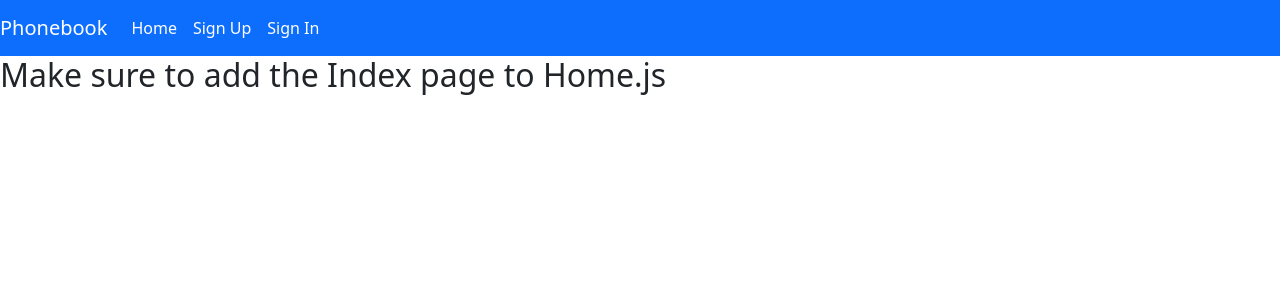
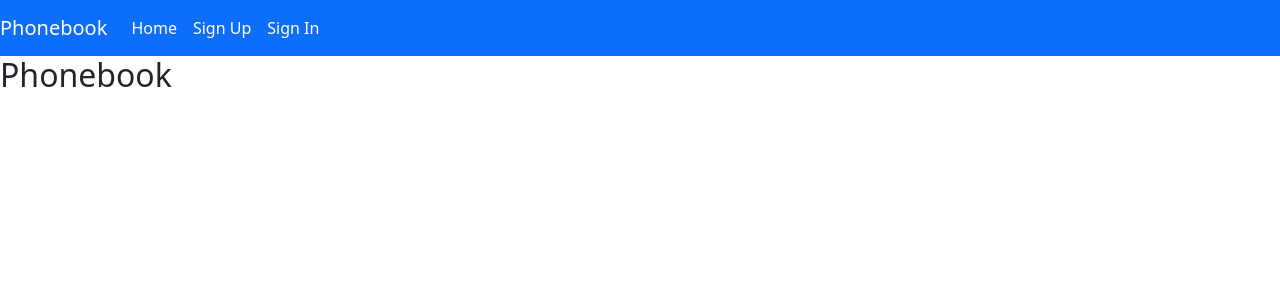
Before and after one commit to danstacy1/simple_phonebook_client, a React (Create React App) app: page / in a window 1280 px wide. Shown: the top 300 px of the page. Built offline with nearby package versions, Linux system fonts and the light colour scheme.

Commit message:
created loading screen and updated Index Page

```diff
--- a/src/components/Home.js
+++ b/src/components/Home.js
@@ -1,10 +1,12 @@
+import UserInfoIndex from './userInfo/UserInfoIndex'
+
 const Home = (props) => {
 	// const { msgAlert, user } = props
 	console.log('props in home', props)
 
 	return (
 		<>
-			<h2>Make sure to add the Index page to Home.js</h2>
+			<h2>Phonebook</h2>
 		</>
 	)
 }
--- /dev/null
+++ b/src/components/shared/LoadingScreen.js
@@ -0,0 +1,11 @@
+import Spinner from 'react-bootstrap/Spinner'
+
+const LoadingScreen = () => (
+    <div style={{textAlign: 'center'}}>
+        <Spinner role="status" animation="border">
+            <span className="visually-hidden">Loading...</span>
+        </Spinner>
+    </div>
+)
+
+export default LoadingScreen
--- a/src/components/userInfo/UserInfoIndex.js
+++ b/src/components/userInfo/UserInfoIndex.js
@@ -48,7 +48,7 @@ useEffect(() => {
     if (!userInfo) {
         return <LoadingScreen />
     } else if (userInfo.length === 0) {
-        return <p>There aren't any userInfo here. Better add some dope kicks.</p>
+        return <p>There aren't any people here. Better add some.</p>
     }
 
     const userInfoCards = userInfo.map(userInfo => (
```
